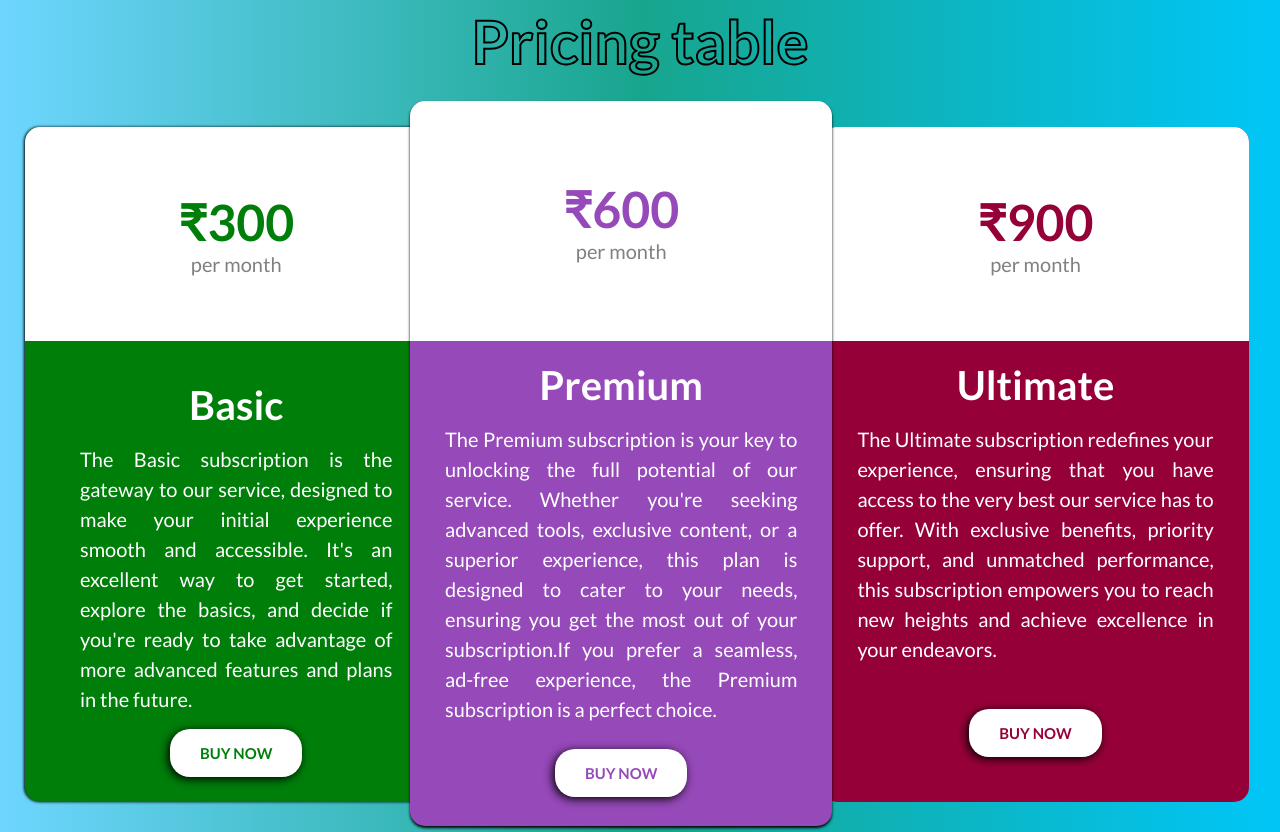
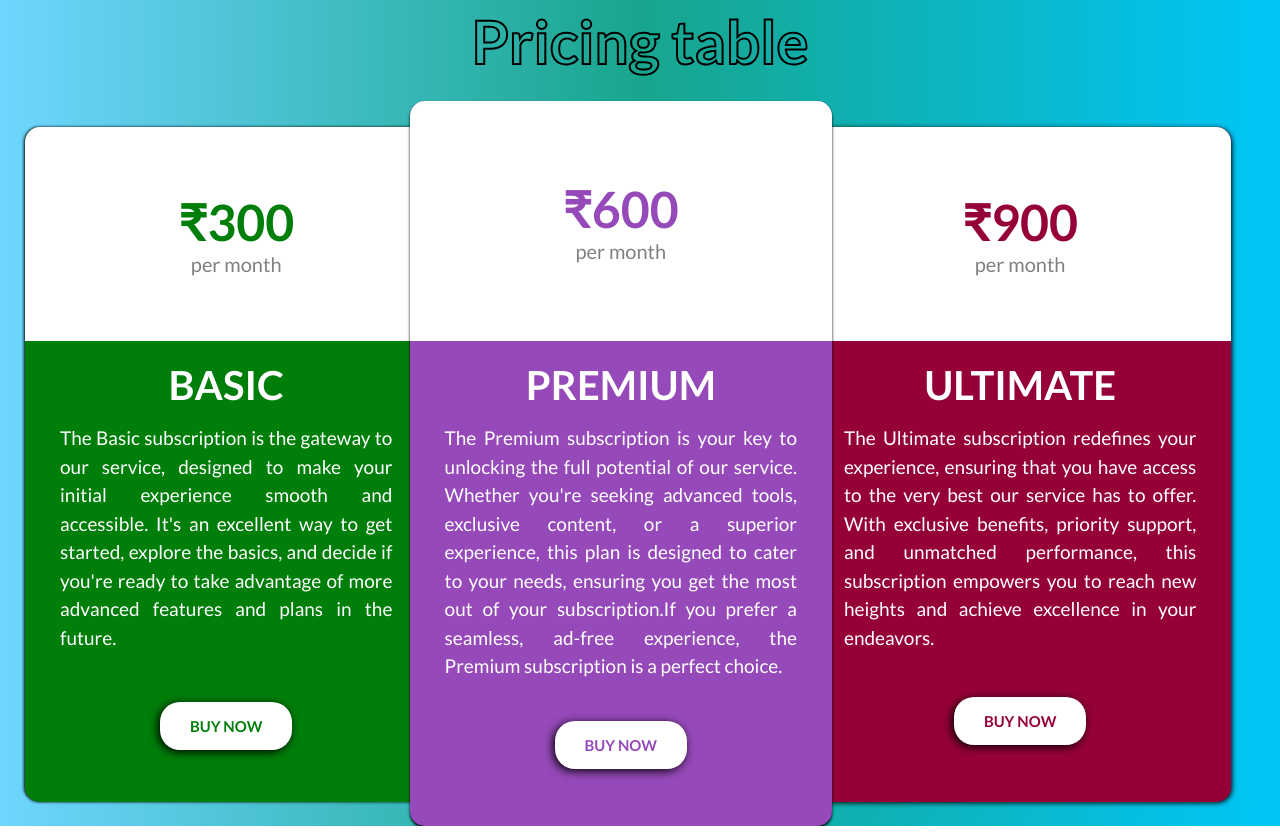
Before and after one commit to Santhosh-006/Creative-Pricing-Cards, a plain HTML site: page index.html in a window 1280 px wide. Drawn offline with Linux system fonts and the light colour scheme.

Commit message:
fixed margin and padding

```diff
--- a/assets/css/style.css
+++ b/assets/css/style.css
@@ -43,12 +43,12 @@ body{
         color: grey;
     }
     .card-bot1{
-    padding: 40px;
+        padding: 20px 40px 40px 20px;
     }
     .card2{
         position: absolute;
         width: 33%;
-    left: 410px;
+        left:32%;
         top: 101px;
         z-index: 1;
     }
@@ -69,12 +69,11 @@ body{
     }
     .card-bot2{
         padding: 20px;
-
     }
     .card3{
         position: relative;
-    width: 33.3%;
-    right:-400px;
+        width: 33%;
+        left: 30.2%;
 
     }
     .card-top3{
@@ -112,11 +111,13 @@ body{
         background-color: rgb(150, 0, 57);
         height: 675px;
         border-radius: 15px;
+        box-shadow: 1px 1px 5px 0px #000;
     }
     .card-bot1 h1{
         text-align: center;
         font-size: 40px;
         font-weight: 700;
+        text-transform: uppercase;
     }
     .card1-content{
         display: flex;
@@ -125,10 +126,10 @@ body{
         text-align: justify;
         padding: 15px;
         line-height: 1.5;
-    font-size: 20px;
+        font-size: 19px;
     }
     .btn1{
-    margin-top: 15px;
+        margin-top: 50px;
         color: rgb(0, 126, 10);
     }
     .btn-buynow{
@@ -147,6 +148,7 @@ body{
         text-align: center;
         font-size: 40px;
         font-weight: 700;
+        text-transform: uppercase;
     }
     .card2-content{
         display: flex;
@@ -155,7 +157,7 @@ body{
         text-align: justify;
         padding: 15px;
         line-height: 1.5;
-    font-size: 20px;
+        font-size: 19px;
     }
     .btn2{
         margin-top: 25px;
@@ -165,6 +167,7 @@ body{
         text-align: center;
         font-size: 40px;
         font-weight: 700;
+        text-transform: uppercase;
     }
     .card3-content{
         display: flex;
@@ -173,9 +176,13 @@ body{
         text-align: justify;
         padding: 15px;
         line-height: 1.5;
-    font-size: 20px;
+        font-size: 19px;
     }
     .btn3{
         margin-top: 45px;
         color: rgb(150, 0, 57);
     }
+    .button2{
+        display: flex;
+        justify-content: center;
+    }
--- a/index.html
+++ b/index.html
@@ -6,7 +6,7 @@
     <link rel="stylesheet" href="./assets/css/style.css">
     <link href="https://fonts.googleapis.com/css2?family=Lato:ital,wght@0,300;0,400;0,700;1,300;1,400;1,700&display=swap" rel="stylesheet">
     <link href="https://fonts.googleapis.com/css2?family=Roboto+Slab:wght@300;400;500;600;700&display=swap" rel="stylesheet">
-
+    <link rel="website icon" href="./assets/images/cards-98382_1280.webp">
 </head>
 <body>
     <h1 class="title">Pricing table</h1>
@@ -39,6 +39,9 @@
                     <p>
                         The Premium subscription is your key to unlocking the full potential of our service. Whether you're seeking advanced tools, exclusive content, or a superior experience, this plan is designed to cater to your needs, ensuring you get the most out of your subscription.If you prefer a seamless, ad-free experience, the Premium subscription is a perfect choice.
                     </p>
+
+                </div>
+                <div class="button2">
                     <button class="btn-buynow btn2">BUY NOW</button>
                 </div>
             </div>
```
Also changed, not shown: assets/images/cards-98382_1280.webp (added). Lines whose indentation alone changed are shown as unchanged.
